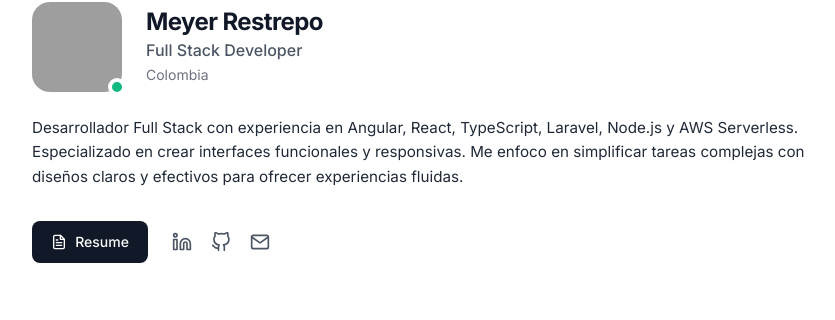
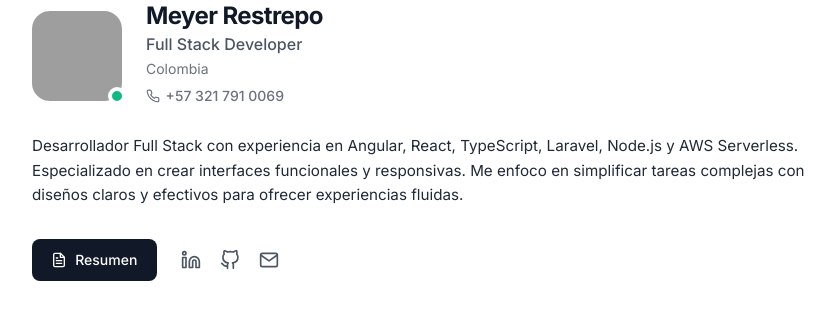
Before and after one commit to Meyer-Usuga/portfolio-app, a React (Vite) app: page / in a window 1280 px wide. Shown: the part 122-442 px from the top of the page, without its empty margins (208-1043 px from the left). Built offline with nearby package versions, Linux system fonts and the light colour scheme; grey boxes are pictures that could not be loaded.

Commit message:
feat: añadir número de contacto y renombrar botón a "Resumen"

```diff
--- a/src/components/About.tsx
+++ b/src/components/About.tsx
@@ -11,6 +11,10 @@ export function About() {
           <h1 className="profile-name">Meyer Restrepo</h1>
           <h2 className="profile-title">Full Stack Developer</h2>
           <p className="profile-location">Colombia</p>
+          <a href="tel:+573217910069" className="profile-phone">
+            <svg xmlns="http://www.w3.org/2000/svg" width="14" height="14" viewBox="0 0 24 24" fill="none" stroke="currentColor" strokeWidth="2" strokeLinecap="round" strokeLinejoin="round"><path d="M22 16.92v3a2 2 0 0 1-2.18 2 19.79 19.79 0 0 1-8.63-3.07 19.5 19.5 0 0 1-6-6 19.79 19.79 0 0 1-3.07-8.67A2 2 0 0 1 4.11 2h3a2 2 0 0 1 2 1.72 12.84 12.84 0 0 0 .7 2.81 2 2 0 0 1-.45 2.11L8.09 9.91a16 16 0 0 0 6 6l1.27-1.27a2 2 0 0 1 2.11-.45 12.84 12.84 0 0 0 2.81.7A2 2 0 0 1 22 16.92z"></path></svg>
+            +57 321 791 0069
+          </a>
         </div>
       </div>
 
@@ -29,7 +33,7 @@ export function About() {
             <line x1="16" y1="17" x2="8" y2="17" />
             <polyline points="10 9 9 9 8 9" />
           </svg>
-          Resume
+          Resumen
         </a>
         <div className="social-links">
           <a href="https://www.linkedin.com/in/meyerur/" target="_blank" rel="noopener noreferrer" aria-label="LinkedIn">
--- a/src/styles/components/_about.scss
+++ b/src/styles/components/_about.scss
@@ -57,6 +57,21 @@
   margin-bottom: 0;
 }
 
+.profile-phone {
+  display: inline-flex;
+  align-items: center;
+  gap: 0.35rem;
+  margin-top: 0.25rem;
+  font-size: 0.875rem;
+  color: $gray-500;
+  text-decoration: none;
+  transition: color 0.2s;
+
+  &:hover {
+    color: $gray-900;
+  }
+}
+
 .profile-bio {
   p {
     font-size: 0.95rem;
```
